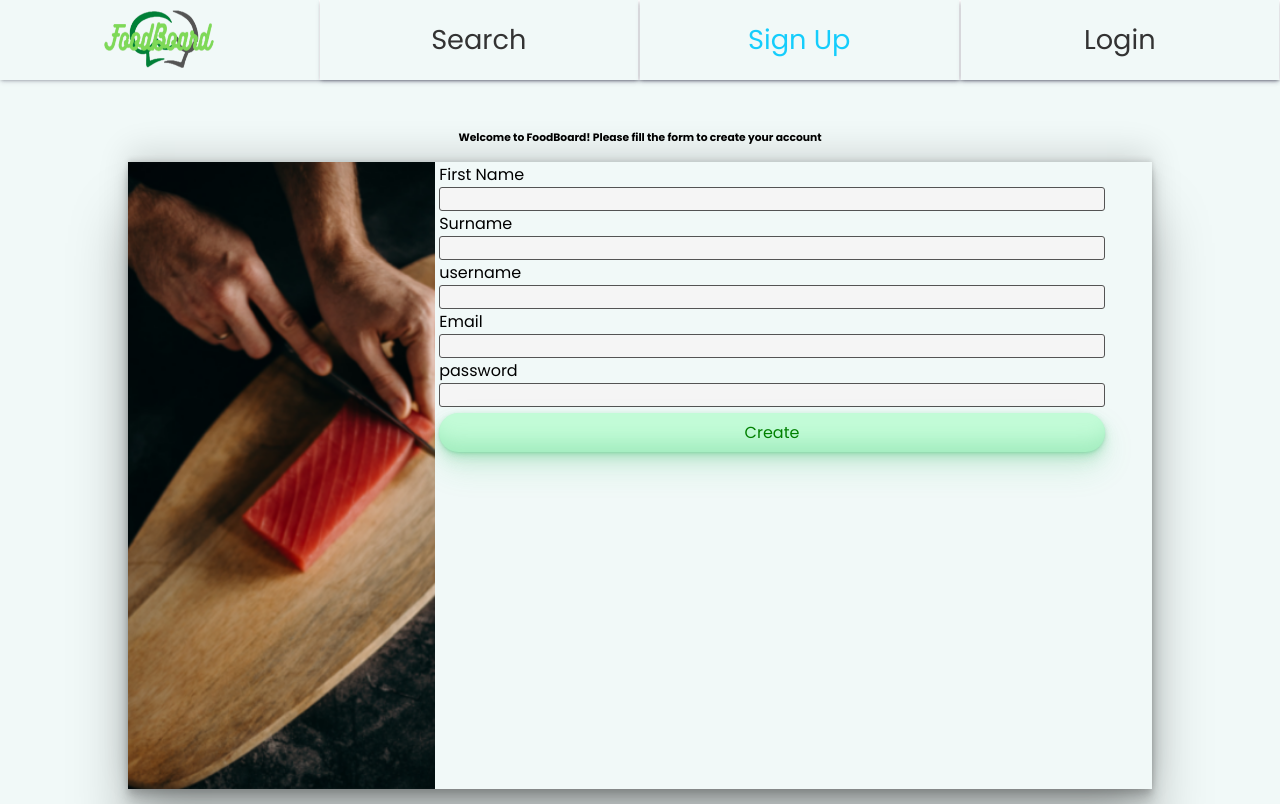
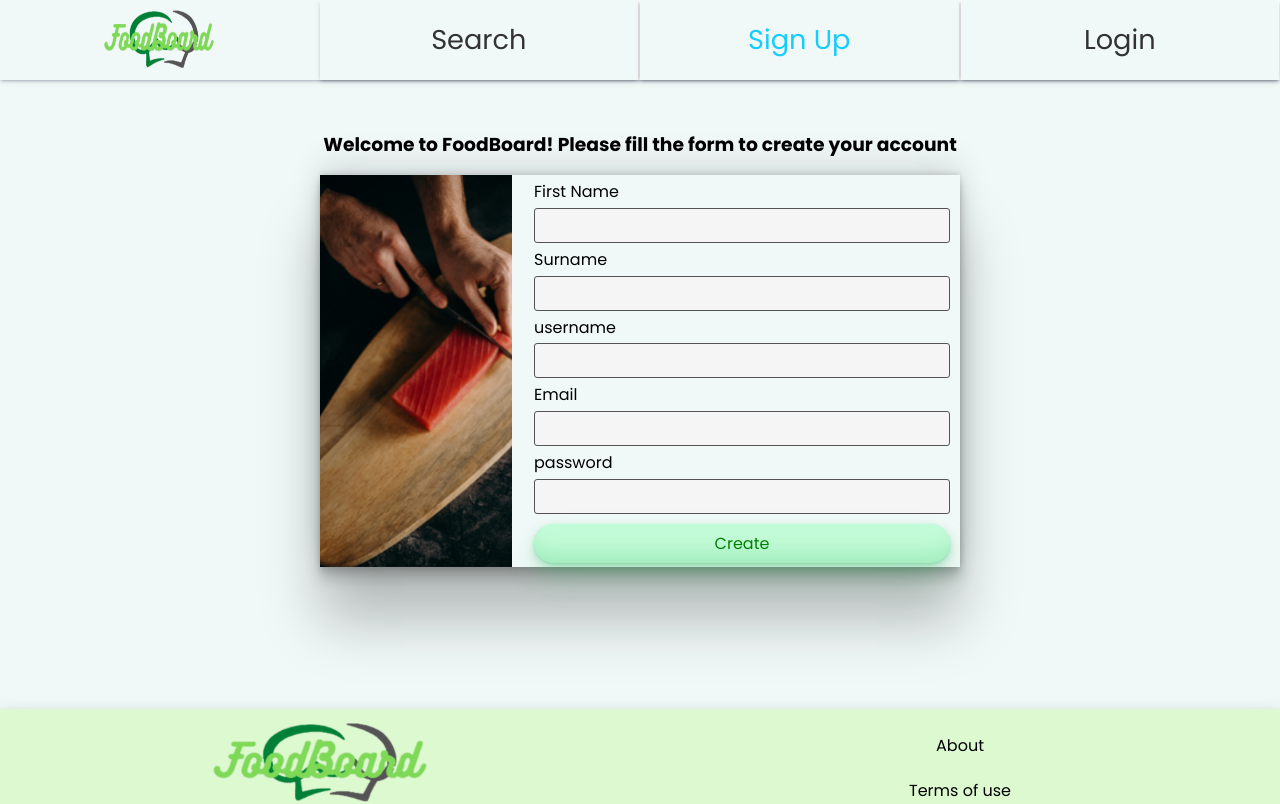
Before and after one commit to GeorgeMc1/FP-frontend, a React (Create React App) app: page /SignUp in a window 1280 px wide. Shown: the top 804 px of the page. Built offline with nearby package versions, Linux system fonts and the light colour scheme; the HTML template or start-up script is replaced by a standard one.

Commit message:
fised the sign up css

```diff
--- a/src/css/registerPage.css
+++ b/src/css/registerPage.css
@@ -9,7 +9,7 @@
 	margin: 1rem auto 7rem;
 	display: flex;
 	flex-direction: row;
-	width: 80%;
+	width: 50%;
 	/* border: 1px solid; */
 	box-shadow: rgb(0 0 0 / 25%) 0px 54px 55px, rgb(0 0 0 / 12%) 0px -12px 30px,
 		rgb(0 0 0 / 12%) 0px 4px 6px, rgb(0 0 0 / 17%) 0px 12px 13px,
@@ -28,12 +28,14 @@
 #registerPageForm {
 	display: flex;
 	flex-direction: column;
-	margin-left: 4px;
+	justify-content: space-evenly;
+	margin-left: 22px;
 	width: 65%;
 }
 
 #registerPageForm input {
 	border-radius: 3px;
+	height: 35px;
 	background-color: #f5f5f5;
 	border: 1px solid #545454;
 }
--- a/src/pages/RegisterPage.jsx
+++ b/src/pages/RegisterPage.jsx
@@ -55,7 +55,7 @@ const RegisterPage = ({ setJWT, setter }) => {
     return (
         <PageContainer id="registerPage">
             <div className="error"> {errMsg}</div>
-            <h6 className="message">Welcome to FoodBoard! Please fill the form to create your account</h6>
+            <h3 className="message">Welcome to FoodBoard! Please fill the form to create your account</h3>
             <div id="signupContainer">
                 <img src={image} alt="signup"/>
                 <form id="registerPageForm" onSubmit={submitHandler}>
```
